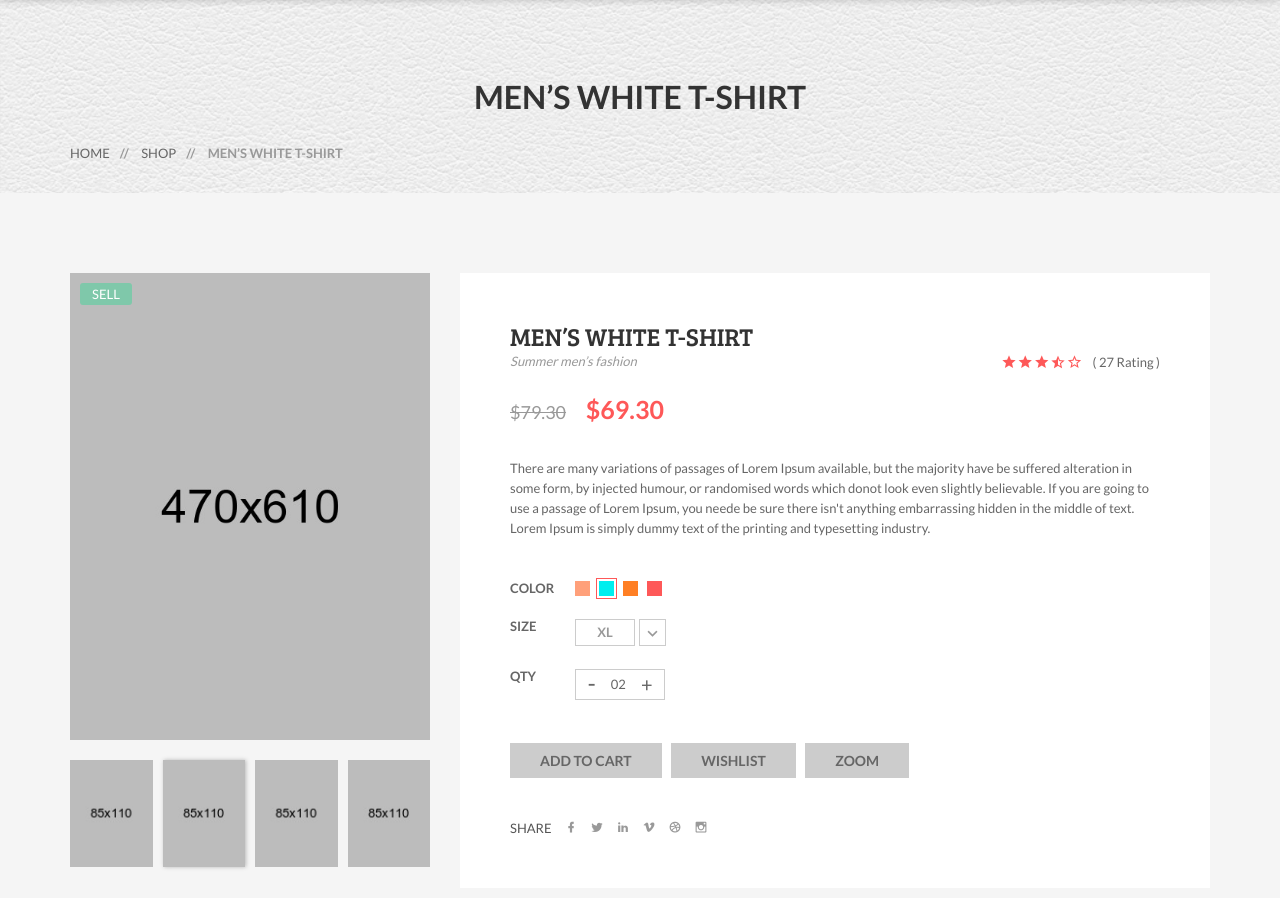
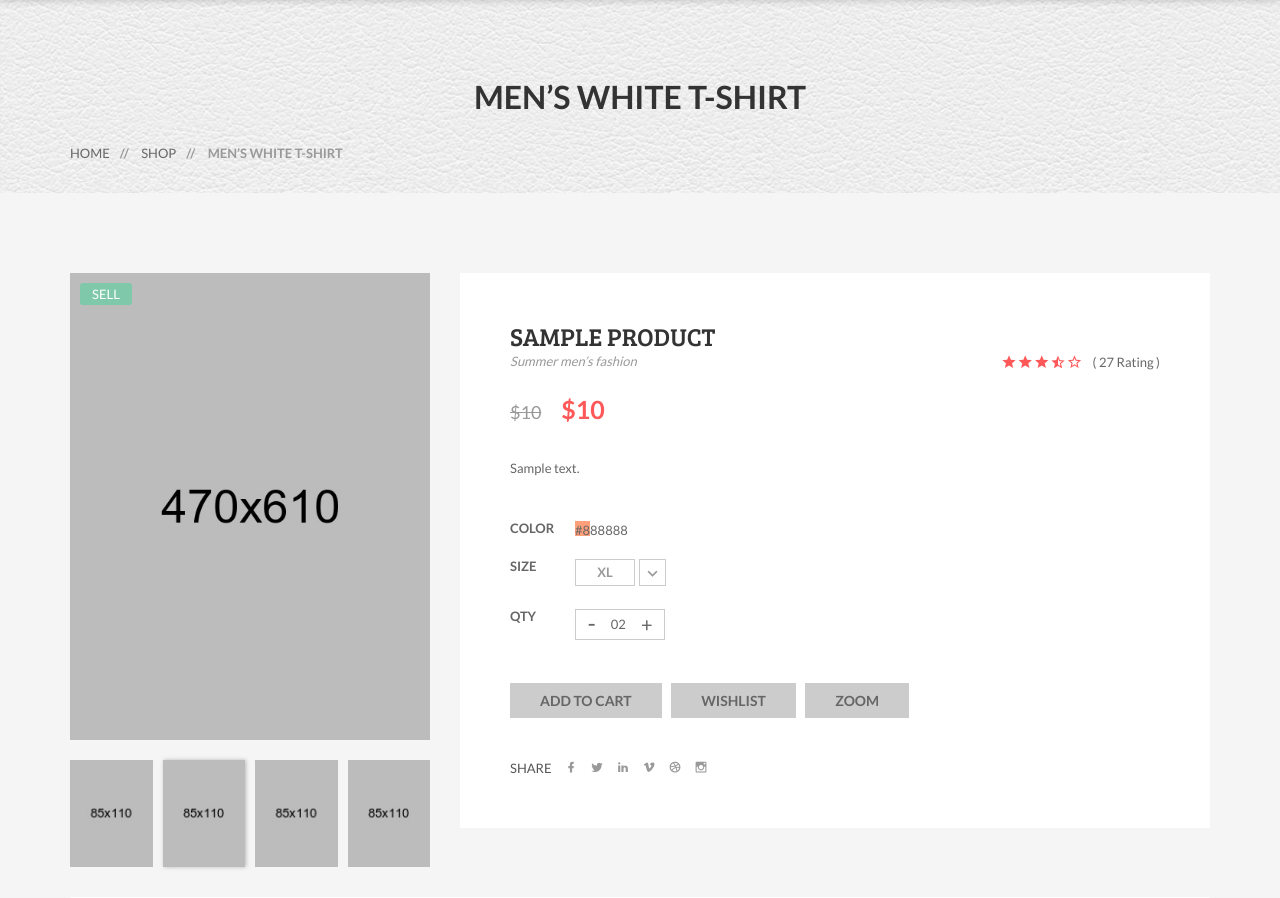
Before and after one commit to rustamakifli/Ecommerce-Sellshop, a Django app: template product/templates/single-product.html in a window 1280 px wide. Shown: the part 171-1069 px from the top of the page. Run offline with Django 4.2, Linux system fonts and the light colour scheme; the template is opened without the code that fills it: most values are stand-ins (such as "Sample title", 1, 10 or a date in 2020); form fields are guessed from the names that the template uses; parts of the project's set-up code (start-up, migrations or seed data) failed here and were passed over; some libraries are stand-ins or nearby versions.

Commit message:
form_elnur

```diff
--- a/core/templates/base.html
+++ b/core/templates/base.html
@@ -141,7 +141,6 @@
 												<li><a href="{% url 'cart' %}">Cart</a></li>
 												<li><a href="#">Product Grid View</a></li>
 												<li><a href="{% url 'product' %}">Product List View</a></li>
-												<li><a href="{% url 'single_product' %}">Single Product</a></li>
 												<li><a href="{% url 'error404' %}">404 page</a></li>
 											</ul>
 										</li>
@@ -203,7 +202,6 @@
 													<li><a href="{% url 'cart' %}">Cart</a></li>
 													<li><a href="#">Product Grid View</a></li>
 													<li><a href="{% url 'product' %}">Product List View</a></li>
-													<li><a href="{% url 'single_product' %}">Single Product</a></li>
 													<li><a href="{% url 'error404' %}">404 page</a></li>
 												</ul>
 											</li>
--- a/product/models.py
+++ b/product/models.py
@@ -50,9 +50,9 @@ class PropertyValues(models.Model):
         return self.name
 
 class ProductVersion(models.Model):
-    publications = models.ManyToManyField(PropertyValues)
     product = models.ForeignKey(Product, related_name='product_product_version', on_delete=models.CASCADE, default=1, null=True, blank=True)
     title = models.CharField(max_length=50)
+    property=models.ManyToManyField(PropertyValues,blank=True)
     old_price = models.DecimalField(decimal_places = 2 ,max_digits=6,null=True,blank=True)
     new_price = models.DecimalField(decimal_places = 2 ,max_digits=6)
     quantity = models.IntegerField(null=True,blank=True)
--- a/product/templates/product-list.html
+++ b/product/templates/product-list.html
@@ -432,7 +432,7 @@
 														</div>
 														<div class="col-xs-12 col-md-8">
 															<div class="list-text">
-																<h3>{{product.title}}</h3>
+																<a href="{% url 'single_product' product.id %}"><h3>{{product.title}}</h3></a>
 																<span>{{product.product.info}}</span>
 																<div class="ratting floatright">
 																	<p>( 27 Rating )</p>
--- a/product/templates/single-product.html
+++ b/product/templates/single-product.html
@@ -58,10 +58,12 @@
 								</div>
 								<div class="quick-thumb">
 									<ul class="product-slider">
+										{% for image in product.product_image.all %}
 										<li><a data-toggle="tab" href="#sin-1"> <img src="{% static 'img/products/s1.jpg' %}" alt="quick view" /> </a></li>
 										<li class="active"><a data-toggle="tab" href="#sin-2"> <img src="{% static 'img/products/s2.jpg' %}" alt="small image" /> </a></li>
 										<li><a data-toggle="tab" href="#sin-3"> <img src="{% static 'img/products/s3.jpg' %}" alt="small image" /> </a></li>
 										<li><a data-toggle="tab" href="#sin-4"> <img src="{% static 'img/products/s4.jpg' %}" alt="small image" /> </a></li>
+										{% endfor %}
 									</ul>
 								</div>
 							</div>
@@ -69,7 +71,7 @@
 						<div class="col-xs-12 col-sm-7 col-md-8">
 							<div class="quick-right">
 								<div class="list-text">
-									<h3>men’s White t-shirt</h3>
+									<h3>{{product.title}}</h3>
 									<span>Summer men’s fashion</span>
 									<div class="ratting floatright">
 										<p>( 27 Rating )</p>
@@ -79,20 +81,23 @@
 										<i class="mdi mdi-star-half"></i>
 										<i class="mdi mdi-star-outline"></i>
 									</div>
-									<h5><del>$79.30</del> $69.30</h5>
-									<p>There are many variations of passages of Lorem Ipsum available, but the majority have be suffered alteration in some form, by injected humour, or randomised words which donot look even slightly believable. If you are going to use a passage of Lorem Ipsum, you neede be sure there isn't anything embarrassing hidden in the middle of text. Lorem Ipsum is simply dummy text of the printing and typesetting industry.</p>
+									<h5><del>${{product.old_price}}</del> ${{product.new_price}}</h5>
+									<p>{{product.description}}</p>
 									<div class="all-choose">
 										<div class="s-shoose">
 											<h5>Color</h5>
 											<div class="color-select clearfix">
-												<span></span>
+												{% for color in colors %}
+													<span>{{ color }}</span>
+												{% endfor %}
+												<!-- <span></span>
 												<span class="outline"></span>
 												<span></span>
-												<span></span>
+												<span></span> -->
 											</div>
 										</div>
 										<div class="s-shoose">
-											<h5>size</h5>
+											<h5>Size</h5>
 											<div class="size-drop">
 												<div class="btn-group">
 													<button type="button" class="btn">XL</button>
--- a/product/urls.py
+++ b/product/urls.py
@@ -4,5 +4,5 @@ from product.views import product, single_product
 
 urlpatterns = [
     path('product/', product, name='product'),
-    path('single_product/', single_product, name='single_product'),
+    path('single_product/<int:id>/', single_product, name='single_product'),
 ]
```
Also changed, not shown: product/admin.py (+9 -9 lines), product/views.py (+9 -4 lines), accounts/migrations/0001_initial.py, blog/migrations/0001_initial.py, cards/migrations/0001_initial.py, core/migrations/0001_initial.py, product/migrations/0001_initial.py, shop/migrations/0001_initial.py, user/migrations/0001_initial.py.
